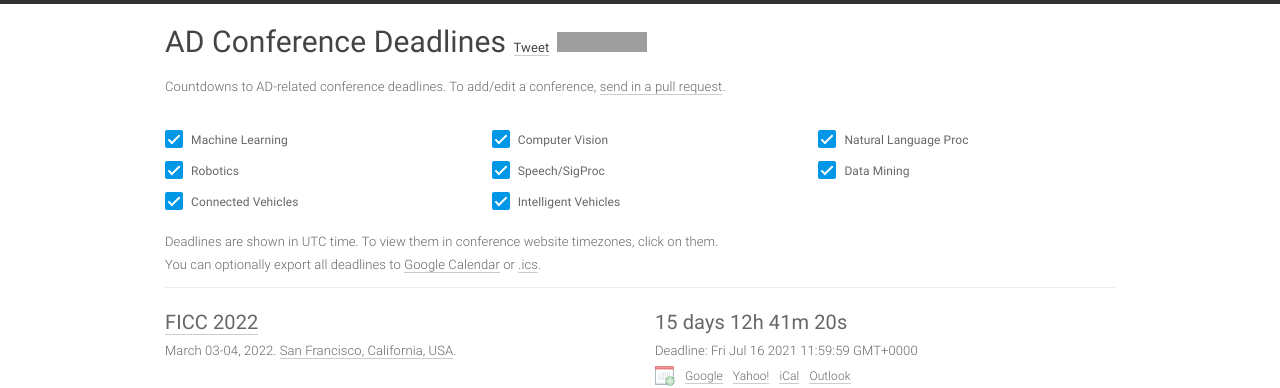
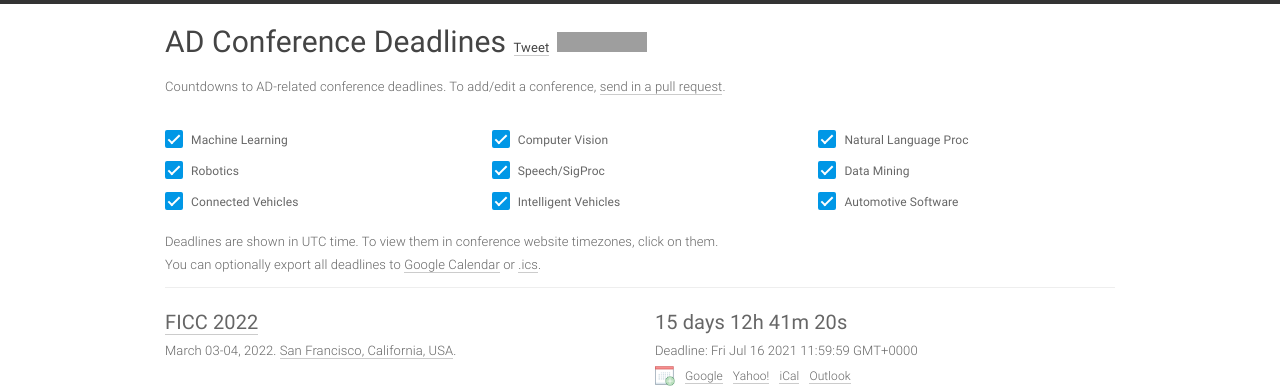
Before and after one commit to paperswithcode/ai-deadlines, a Jekyll site: the page built from index.html, in a window 1280 px wide and 900 px high. Shown: the top 388 px of the window. Built offline with Jekyll 4.4.1, drawn with Linux system fonts in a browser that asks for light colours; comment, search, counter and statistics services are not loaded; grey boxes are pictures that could not be loaded.

Commit message:
Update types.yml

```diff
--- a/_data/types.yml
+++ b/_data/types.yml
@@ -15,3 +15,5 @@
   sub: V2X
 - name: Intelligent Vehicles
   sub: IV
+- name: Automotive Software
+  sub: AS
```
